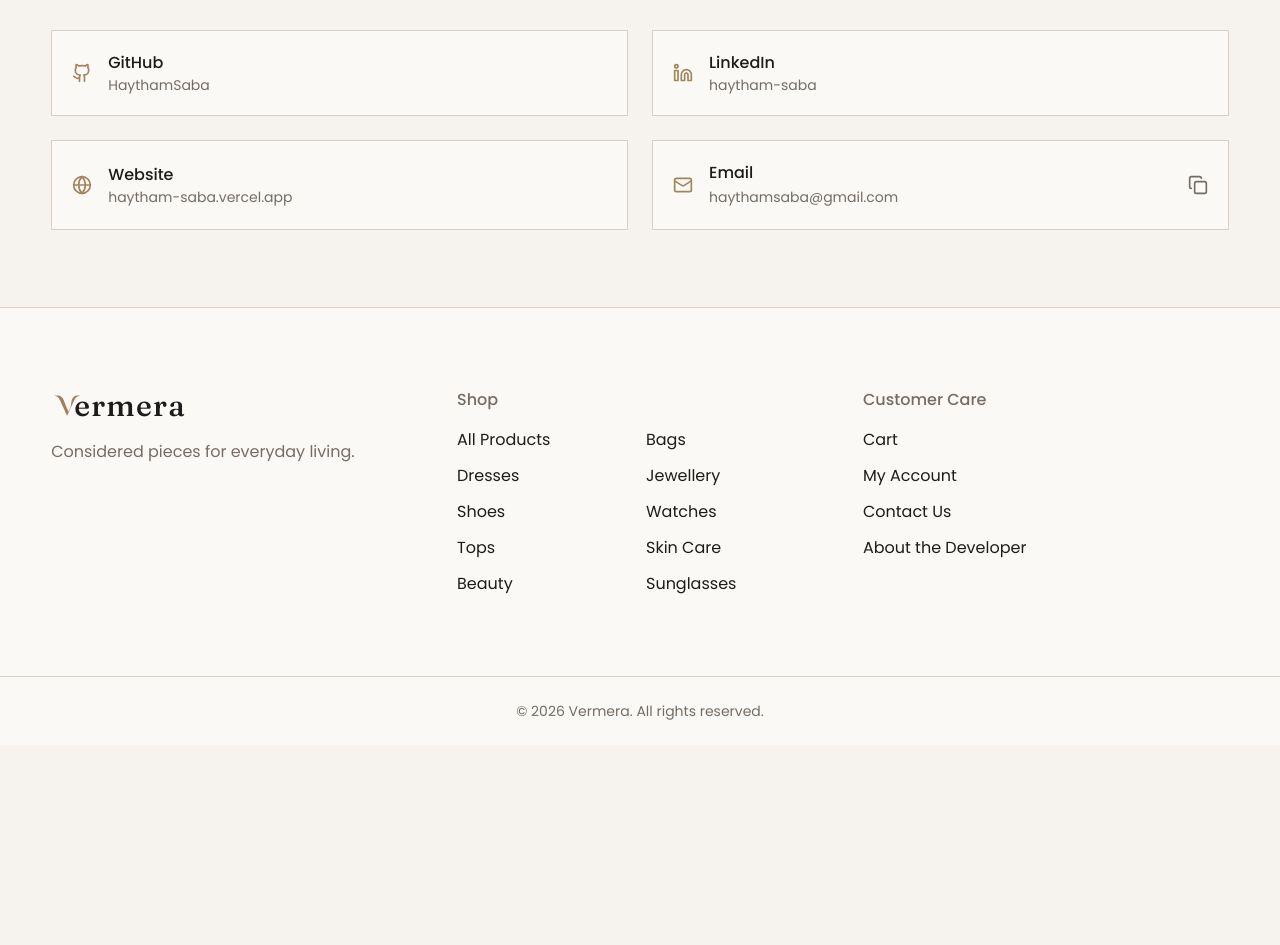
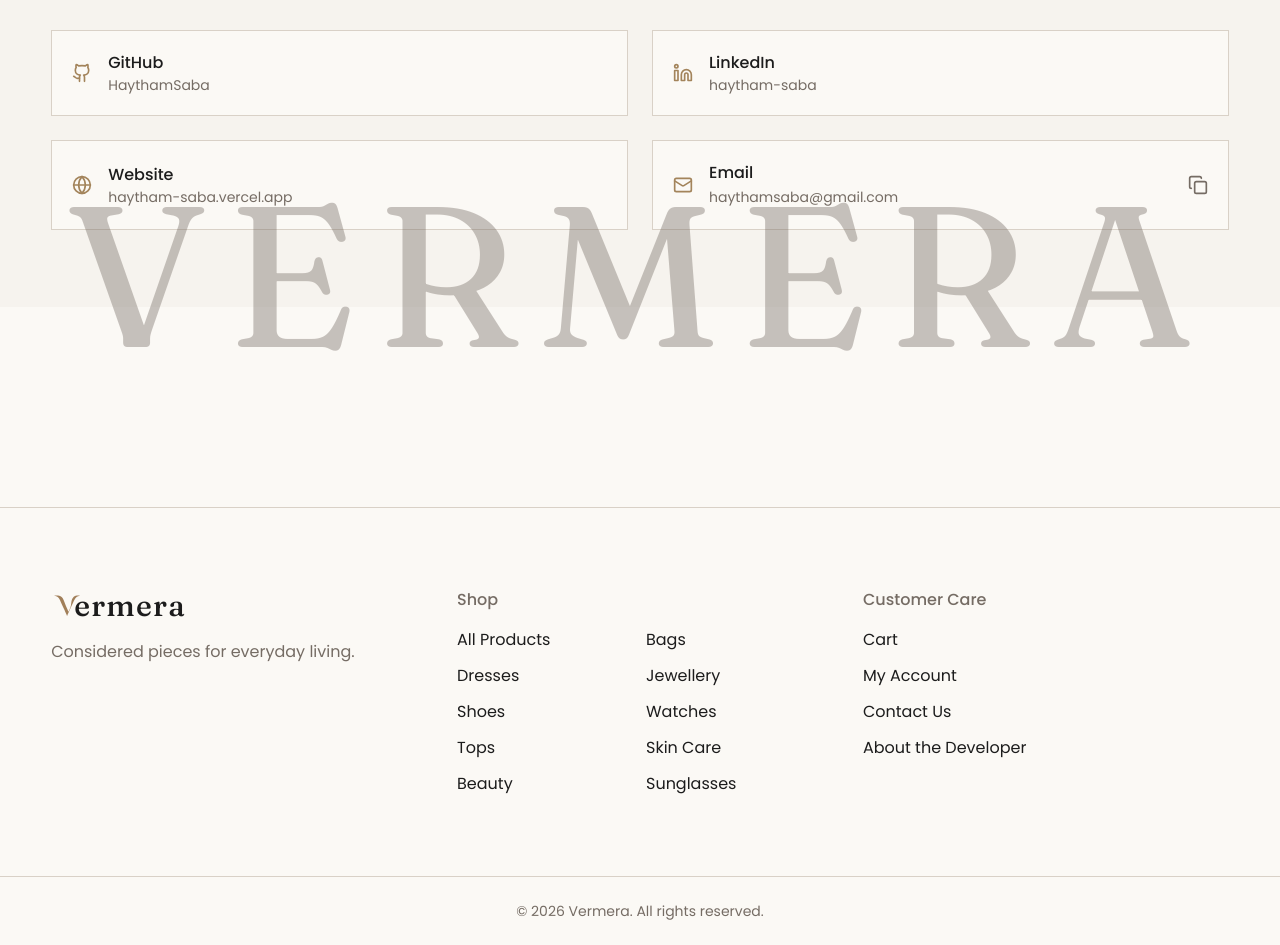
Before and after one commit to HaythamSaba/vermera, a React (Vite) app: page /about in a window 1280 px wide. Shown: the part 1700-2645 px from the top of the page. Before the commit the page ends 2445 px from the top, so only its background shows below. Built offline with nearby package versions, Linux system fonts and the light colour scheme.

Commit message:
adding new FooterParallaxText in footer section

```diff
--- a/src/ui/Footer.jsx
+++ b/src/ui/Footer.jsx
@@ -1,13 +1,20 @@
+import { lazy, Suspense } from "react";
 import { Link } from "react-router";
 import { supportedCategories } from "../services/apiProducts";
 import { CATEGORY_LABELS } from "../features/products/categoryLabels";
 import Logo from "./Logo";
 
+const FooterParallaxText = lazy(() => import("./FooterParallaxText"));
+
 const linkClass = "hover:text-brass transition-colors duration-300";
 
 const Footer = () => {
   return (
-    <footer className="bg-cream text-charcoal">
+    <footer className="bg-cream text-charcoal pt-50 relative isolate">
+      <Suspense fallback={null}>
+        <FooterParallaxText />
+      </Suspense>
+
       <hr className="border-t border-stone" />
 
       <div className="container-foundation grid gap-10 sm:grid-cols-2 lg:grid-cols-3 py-12 lg:py-20">
@@ -62,7 +69,6 @@ const Footer = () => {
           </ul>
         </div>
       </div>
-
       <div className="border-t border-stone">
         <div className="container-foundation py-6 text-sm text-taupe text-center">
           © {new Date().getFullYear()} Vermera. All rights reserved.
--- /dev/null
+++ b/src/ui/FooterParallaxText.jsx
@@ -0,0 +1,24 @@
+import useParallax from "../hooks/useParallax";
+
+// The oversized "VERMERA" watermark behind the footer content. Split into
+// its own module (lazy-loaded from Footer.jsx via React.lazy) rather than
+// having Footer import useParallax directly — GSAP/ScrollTrigger is
+// otherwise only ever reachable through lazy route chunks (Hero, About,
+// etc.), and Footer renders on every route via AppLayout, so a direct
+// import here would drag all of GSAP into the eager main bundle just for
+// this decorative flourish.
+const FooterParallaxText = () => {
+  const parallaxRef = useParallax({ speed: 0.12, scrub: 0.6 });
+
+  return (
+    <p
+      ref={parallaxRef}
+      aria-hidden="true"
+      className="absolute -top-[5%] left-1/2 -translate-x-1/2 -translate-y-1/2 font-serif text-[200px] text-taupe/40 text-center font-light tracking-widest select-none pointer-events-none -z-10"
+    >
+      VERMERA
+    </p>
+  );
+};
+
+export default FooterParallaxText;
```
